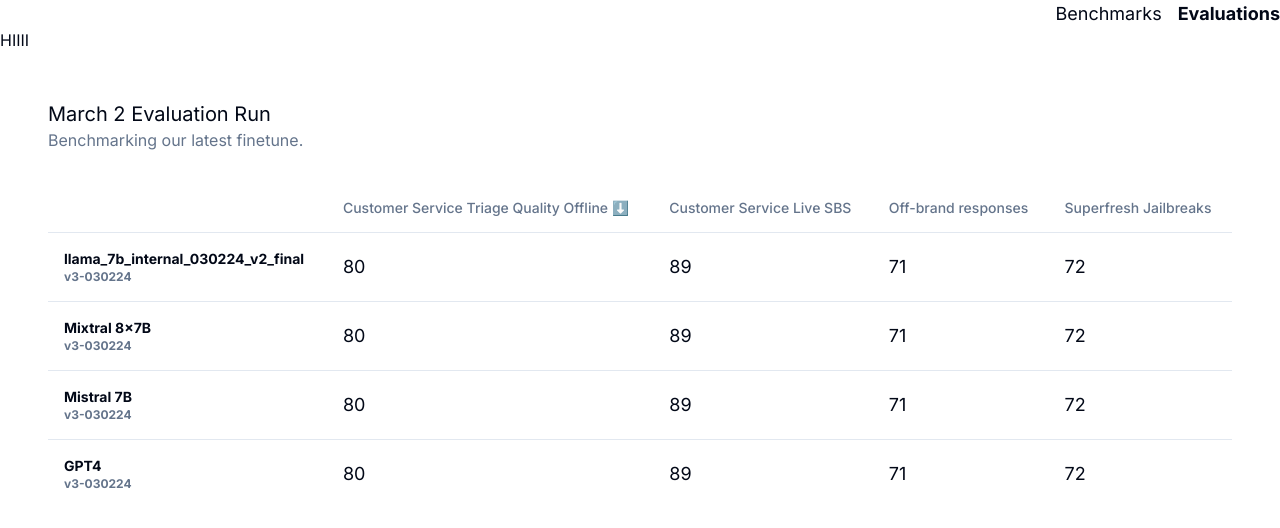
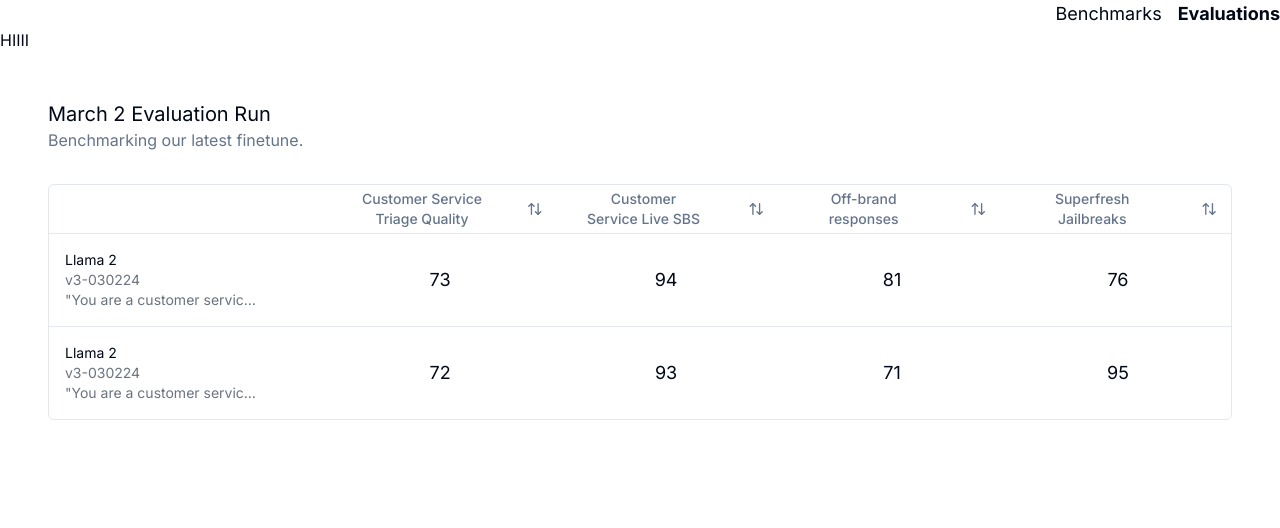
Before and after one commit to klyap/model-colosseum, a Next.js app: page /evaluation in a window 1280 px wide. Shown: the top 528 px of the page. Built offline with nearby package versions, Linux system fonts and the light colour scheme.

Commit message:
replace table with sortable data table

```diff
--- /dev/null
+++ b/components/ui/button.tsx
@@ -0,0 +1,56 @@
+import * as React from "react"
+import { Slot } from "@radix-ui/react-slot"
+import { cva, type VariantProps } from "class-variance-authority"
+
+import { cn } from "@/lib/utils"
+
+const buttonVariants = cva(
+  "inline-flex items-center justify-center whitespace-nowrap rounded-md text-sm font-medium ring-offset-background transition-colors focus-visible:outline-none focus-visible:ring-2 focus-visible:ring-ring focus-visible:ring-offset-2 disabled:pointer-events-none disabled:opacity-50",
+  {
+    variants: {
+      variant: {
+        default: "bg-primary text-primary-foreground hover:bg-primary/90",
+        destructive:
+          "bg-destructive text-destructive-foreground hover:bg-destructive/90",
+        outline:
+          "border border-input bg-background hover:bg-accent hover:text-accent-foreground",
+        secondary:
+          "bg-secondary text-secondary-foreground hover:bg-secondary/80",
+        ghost: "hover:bg-accent hover:text-accent-foreground",
+        link: "text-primary underline-offset-4 hover:underline",
+      },
+      size: {
+        default: "h-10 px-4 py-2",
+        sm: "h-9 rounded-md px-3",
+        lg: "h-11 rounded-md px-8",
+        icon: "h-10 w-10",
+      },
+    },
+    defaultVariants: {
+      variant: "default",
+      size: "default",
+    },
+  }
+)
+
+export interface ButtonProps
+  extends React.ButtonHTMLAttributes<HTMLButtonElement>,
+    VariantProps<typeof buttonVariants> {
+  asChild?: boolean
+}
+
+const Button = React.forwardRef<HTMLButtonElement, ButtonProps>(
+  ({ className, variant, size, asChild = false, ...props }, ref) => {
+    const Comp = asChild ? Slot : "button"
+    return (
+      <Comp
+        className={cn(buttonVariants({ variant, size, className }))}
+        ref={ref}
+        {...props}
+      />
+    )
+  }
+)
+Button.displayName = "Button"
+
+export { Button, buttonVariants }
--- a/package.json
+++ b/package.json
@@ -9,6 +9,8 @@
     "lint": "next lint"
   },
   "dependencies": {
+    "@radix-ui/react-slot": "^1.0.2",
+    "@tanstack/react-table": "^8.13.2",
     "class-variance-authority": "^0.7.0",
     "clsx": "^2.1.0",
     "lucide-react": "^0.344.0",
--- /dev/null
+++ b/src/app/evaluation/columns.tsx
@@ -0,0 +1,81 @@
+/* eslint-disable react/no-unescaped-entities */
+"use client"
+
+import { Column, ColumnDef, Row } from "@tanstack/react-table"
+import { ArrowUpDown, MoreHorizontal } from "lucide-react"
+import { Button } from "@/components/ui/button"
+
+// This type is used to define the shape of our data.
+// You can use a Zod schema here if you want.
+export type Benchmark = {
+  model_name: string,
+  benchmark_1: number,
+  benchmark_2: number,
+  benchmark_3: number,
+  jailbreak: number,
+}
+
+const scoreCell = ({ row, column }: { row: Row<Benchmark>; column: Column<Benchmark> }) => {
+  const columnName = column.id || "";
+  const amount = parseFloat(row.getValue(columnName))
+
+  return <div className="text-lg text-center">{amount}</div>
+}
+
+const modelNameCell = ({ row }: { row: Row<Benchmark> }) => {
+  const modelName = row.getValue("model_name") as string
+  const prompt = "You are a customer service agent"
+  return <div className="w-48">
+    <div>{modelName}</div>
+    <div className="text-gray-500">{"v3-030224"}</div>
+    <div className="text-gray-500 truncate">"{prompt}"</div>
+
+  </div>
+}
+
+const sortableHeader = (headerName: string) => {
+  const HeaderComponent = ({ column }: { column: Column<Benchmark> }) => {
+    return (
+      <div style={{ maxWidth: "150px" }}>
+        <Button
+          variant="ghost"
+          className="whitespace-normal"
+          onClick={() => column.toggleSorting(column.getIsSorted() === "asc")}
+        >
+          {headerName}
+          <ArrowUpDown className="ml-2 h-4 w-36" />
+        </Button>
+      </div>
+    )
+  }
+  HeaderComponent.displayName = `SortableHeader_${headerName.replace(/\s+/g, '_')}`;
+  return HeaderComponent;
+}
+
+export const columns: ColumnDef<Benchmark>[] = [
+  {
+    accessorKey: "model_name",
+    header: "",
+    cell: modelNameCell
+  },
+  {
+    accessorKey: "benchmark_1",
+    header: sortableHeader("Customer Service Triage Quality"),
+    cell: scoreCell
+  },
+  {
+    accessorKey: "benchmark_2",
+    header: sortableHeader("Customer Service Live SBS"),
+    cell: scoreCell
+  },
+  {
+    accessorKey: "benchmark_3",
+    header: sortableHeader("Off-brand responses"),
+    cell: scoreCell
+  },
+  {
+    accessorKey: "jailbreak",
+    header: sortableHeader("Superfresh Jailbreaks"),
+    cell: scoreCell
+  },
+]
--- /dev/null
+++ b/src/app/evaluation/data-table.tsx
@@ -0,0 +1,91 @@
+"use client"
+import { useState } from "react"
+
+import {
+  ColumnDef,
+  flexRender,
+  getCoreRowModel,
+  useReactTable,
+  SortingState,
+  getPaginationRowModel,
+  getSortedRowModel,
+} from "@tanstack/react-table"
+
+import {
+  Table,
+  TableBody,
+  TableCell,
+  TableHead,
+  TableHeader,
+  TableRow,
+} from "@/components/ui/table"
+
+interface DataTableProps<TData, TValue> {
+  columns: ColumnDef<TData, TValue>[]
+  data: TData[]
+}
+
+export function DataTable<TData, TValue>({
+  columns,
+  data,
+}: DataTableProps<TData, TValue>) {
+  const [sorting, setSorting] = useState<SortingState>([])
+
+  const table = useReactTable({
+    data,
+    columns,
+    getCoreRowModel: getCoreRowModel(),
+    onSortingChange: setSorting,
+    getSortedRowModel: getSortedRowModel(),
+    state: {
+      sorting,
+    },
+  })
+
+  return (
+    <div className="rounded-md border">
+      <Table>
+        <TableHeader>
+          {table.getHeaderGroups().map((headerGroup) => (
+            <TableRow key={headerGroup.id}>
+              {headerGroup.headers.map((header) => {
+                return (
+                  <TableHead key={header.id}>
+                    {header.isPlaceholder
+                      ? null
+                      : flexRender(
+                        header.column.columnDef.header,
+                        header.getContext()
+                      )}
+                  </TableHead>
+                )
+              })}
+            </TableRow>
+          ))}
+        </TableHeader>
+        <TableBody>
+          {table.getRowModel().rows?.length ? (
+            table.getRowModel().rows.map((row) => (
+              <TableRow
+                key={row.id}
+                data-state={row.getIsSelected() && "selected"}
+              >
+                {row.getVisibleCells().map((cell) => (
+                  <TableCell key={cell.id}>
+                    {flexRender(cell.column.columnDef.cell, cell.getContext())}
+                  </TableCell>
+                ))}
+              </TableRow>
+            ))
+          ) : (
+            <TableRow>
+              <TableCell colSpan={columns.length} className="h-24 text-center">
+                No results.
+              </TableCell>
+            </TableRow>
+          )}
+        </TableBody>
+      </Table>
+    </div>
+  )
+}
--- a/src/app/evaluation/page.tsx
+++ b/src/app/evaluation/page.tsx
@@ -7,6 +7,8 @@
   TableHeader,
   TableRow,
 } from "@/components/ui/table"
+import { Benchmark, columns } from "./columns";
+import { DataTable } from "./data-table";
 
 
 const benchmarks = [
@@ -26,48 +28,39 @@
   "GPT4": { version: "v3-030224" },
 }
 
-export default function Evaluation() {
+async function getData(): Promise<Benchmark[]> {
+  // Fetch data from your API here.
+  const randomInt = (min: number, max: number) => Math.floor(Math.random() * (max - min + 1)) + min;
+  return [
+    {
+      model_name: "Llama 2",
+      benchmark_1: randomInt(70, 99),
+      benchmark_2: randomInt(70, 99),
+      benchmark_3: randomInt(70, 99),
+      jailbreak: randomInt(70, 99)
+    },
+    {
+      model_name: "Llama 2",
+      benchmark_1: randomInt(70, 99),
+      benchmark_2: randomInt(70, 99),
+      benchmark_3: randomInt(70, 99),
+      jailbreak: randomInt(70, 99)
+    },
+    // ...
+  ]
+}
+
+export default async function Evaluation() {
+  const data = await getData()
+
   return <>
     <div className="m-12">
       <h1 className="text-xl">March 2 Evaluation Run</h1>
       <p className="text-slate-500">Benchmarking our latest finetune.</p>
 
-      <Table className="mt-8">
-        {/* <TableCaption>A list of your recent invoices.</TableCaption> */}
-        <TableHeader>
-          <TableRow>
-            <TableHead key={"model-name"}></TableHead>
-
-            {benchmarks.map((benchmarkName) =>
-              <TableHead key={benchmarkName}>{benchmarkName}</TableHead>
-            )}
-          </TableRow>
-        </TableHeader>
-        <TableBody>
-          {Object.keys(modelsAndScores).map((model) => (
-            <TableRow key={model}>
-              <TableCell className="font-bold">
-                <div className="flex flex-col">
-                  <div className="">{model}</div>
-                  <div className="text-slate-500 text-xs">{modelsAndScores[model].version}</div>
-                </div>
-              </TableCell>
-              <TableCell className="text-lg">
-                80
-              </TableCell>
-              <TableCell className="text-lg">
-                89
-              </TableCell>
-              <TableCell className="text-lg">
-                71
-              </TableCell>
-              <TableCell className="text-lg">
-                72
-              </TableCell>
-            </TableRow>
-          ))}
-        </TableBody>
-      </Table>
+      <div className="mt-8">
+        <DataTable columns={columns} data={data} />
+      </div>
     </div>
   </>;
 }
```
Also changed, not shown: 1 other file (tests, documents, lock files or other folders).
